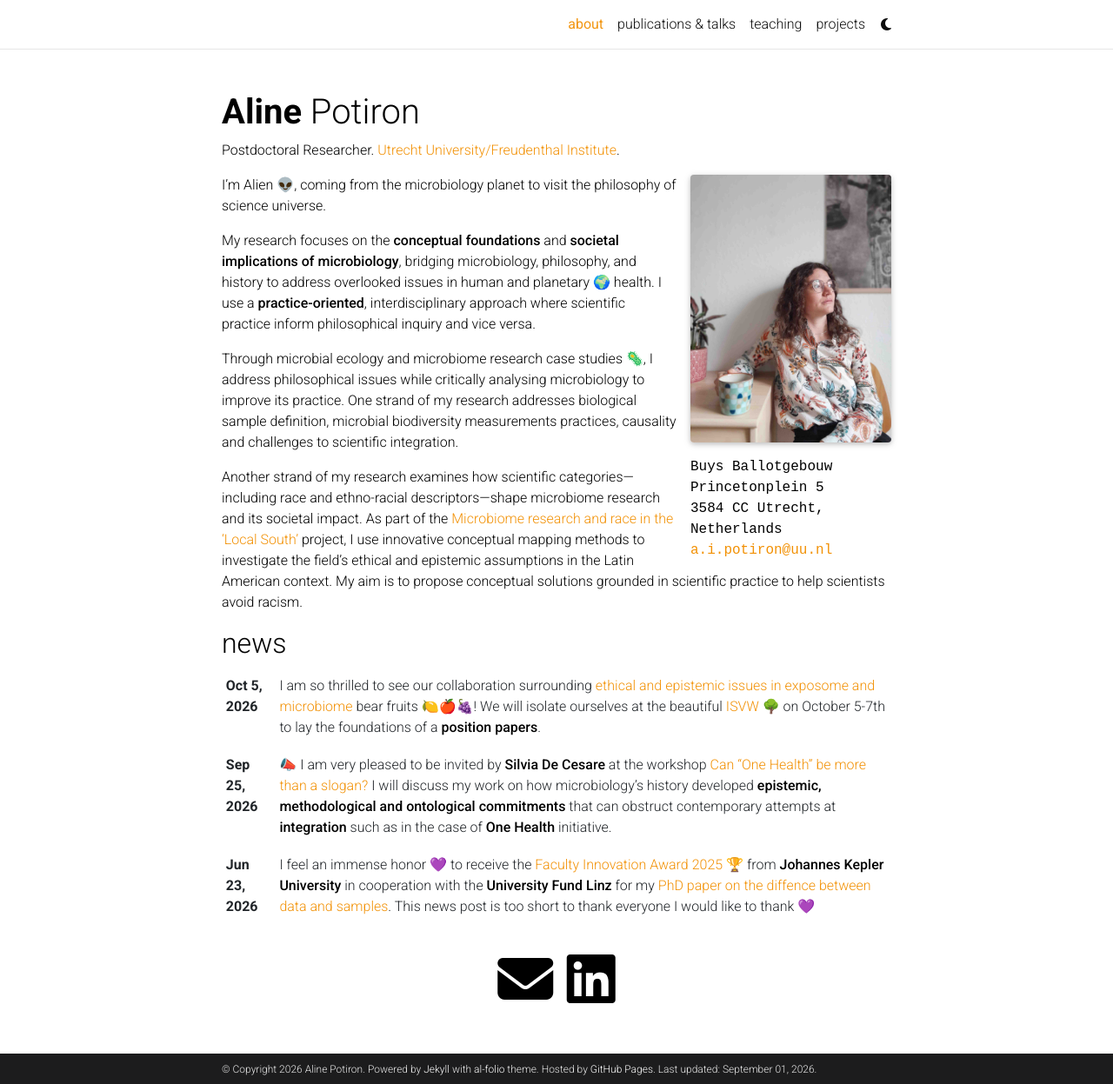
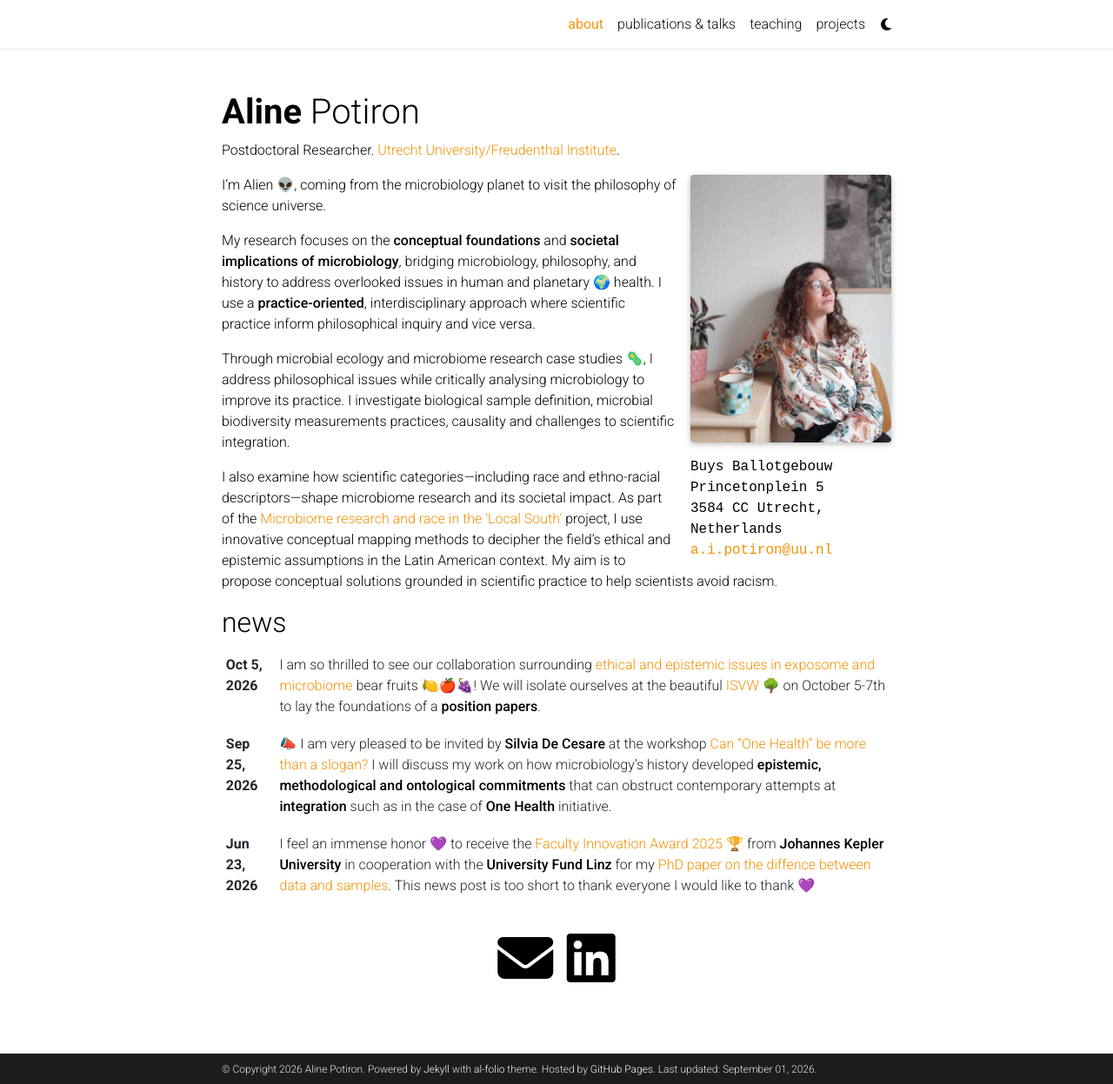
Before and after one commit to apotiron/apotiron.github.io, a Jekyll site: the page built from _pages/about.md, in a window 1280 px wide and 1247 px high. Shown: the whole window at 87% size. Built offline with Jekyll 4.4.1, drawn with Linux system fonts in a browser that asks for light colours; full-size pictures stand in for the smaller copies a plugin makes; comment, search, counter and statistics services are not loaded; a style sheet for code colours, icons or effects is not loaded.

Commit message:
shorten about.md

```diff
--- a/_pages/about.md
+++ b/_pages/about.md
@@ -24,6 +24,6 @@
 
 My research focuses on the **conceptual foundations** and **societal implications of microbiology**, bridging microbiology, philosophy, and history to address overlooked issues in human and planetary 🌍 health. I use a **practice-oriented**, interdisciplinary approach where scientific practice inform philosophical inquiry and vice versa.
 
-Through microbial ecology and microbiome research case studies 🦠, I address philosophical issues while critically analysing microbiology to improve its practice. One strand of my research addresses biological sample definition, microbial biodiversity measurements practices, causality and challenges to scientific integration.
+Through microbial ecology and microbiome research case studies 🦠, I address philosophical issues while critically analysing microbiology to improve its practice. I investigate biological sample definition, microbial biodiversity measurements practices, causality and challenges to scientific integration.
 
-Another strand of my research examines how scientific categories—including race and ethno-racial descriptors—shape microbiome research and its societal impact. As part of the [Microbiome research and race in the 'Local South'](https://www.uu.nl/en/research/history-and-philosophy-of-the-life-sciences/microbiome-research-and-race-in-the-local-south) project, I use innovative conceptual mapping methods to investigate the field's ethical and epistemic assumptions in the Latin American context. My aim is to propose conceptual solutions grounded in scientific practice to help scientists avoid racism.
+I also examine how scientific categories—including race and ethno-racial descriptors—shape microbiome research and its societal impact. As part of the [Microbiome research and race in the 'Local South'](https://www.uu.nl/en/research/history-and-philosophy-of-the-life-sciences/microbiome-research-and-race-in-the-local-south) project, I use innovative conceptual mapping methods to decipher the field's ethical and epistemic assumptions in the Latin American context. My aim is to propose conceptual solutions grounded in scientific practice to help scientists avoid racism.
```
